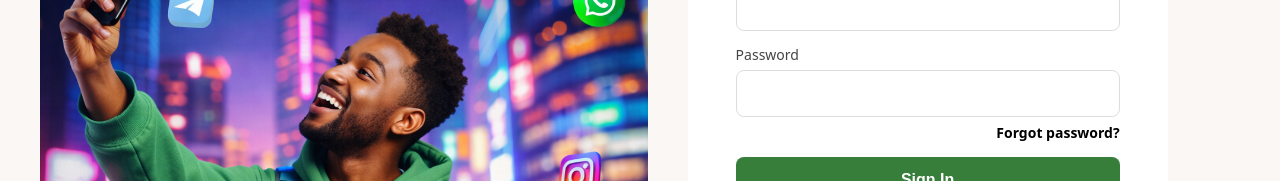
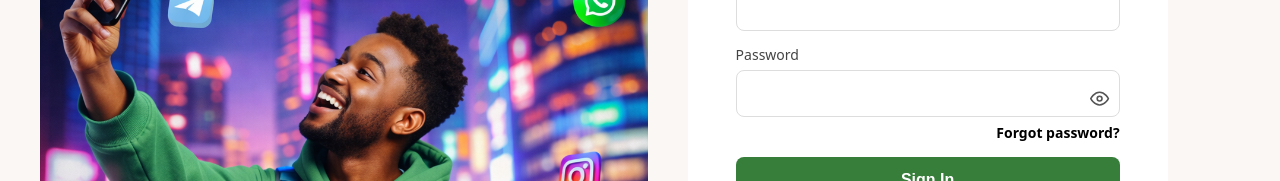
Before and after one commit to ay30bg/realsms, a React (Create React App) app: page /login in a window 1280 px wide. Shown: the part 230-411 px from the top of the page. Built offline with nearby package versions, Linux system fonts and the light colour scheme; no server answers.

Commit message:
Update Login.jsx

```diff
--- a/src/pages/Login.jsx
+++ b/src/pages/Login.jsx
@@ -4,16 +4,17 @@ import axios from "axios";
 import heroImg from "../assets/hero-img.png";
 import logo from "../assets/logo.png";
 import "../styles/login.css";
+import { FiEye, FiEyeOff } from "react-icons/fi"; // 👈 Import eye icons
 
 const Login = () => {
   const [email, setEmail] = useState("");
   const [password, setPassword] = useState("");
   const [loading, setLoading] = useState(false);
+  const [showPassword, setShowPassword] = useState(false); // 👈 toggle for password
 
   const navigate = useNavigate();
-  const API_URL = process.env.REACT_APP_API_URL; // ✅ Use env variable
+  const API_URL = process.env.REACT_APP_API_URL;
 
-  // Set page title
   useEffect(() => {
     document.title = "Login - RealSMS";
   }, []);
@@ -26,7 +27,6 @@ const Login = () => {
 
     try {
       setLoading(true);
-
       const res = await axios.post(`${API_URL}/api/auth/login`, {
         email,
         password,
@@ -39,9 +39,7 @@ const Login = () => {
       alert("Login successful");
       navigate("/"); // Redirect to dashboard/home
     } catch (err) {
-      alert(
-        err.response?.data?.message || "Invalid login credentials"
-      );
+      alert(err.response?.data?.message || "Invalid login credentials");
     } finally {
       setLoading(false);
     }
@@ -74,11 +72,19 @@ const Login = () => {
           />
 
           <label>Password</label>
-          <input
-            type="password"
-            value={password}
-            onChange={(e) => setPassword(e.target.value)}
-          />
+          <div className="password-wrapper">
+            <input
+              type={showPassword ? "text" : "password"} // 👈 toggle type
+              value={password}
+              onChange={(e) => setPassword(e.target.value)}
+            />
+            <span
+              className="eye-icon"
+              onClick={() => setShowPassword(!showPassword)}
+            >
+              {showPassword ? <FiEyeOff /> : <FiEye />}
+            </span>
+          </div>
 
           <div className="forgot-password">
             <Link to="/forgot-password">Forgot password?</Link>
```
